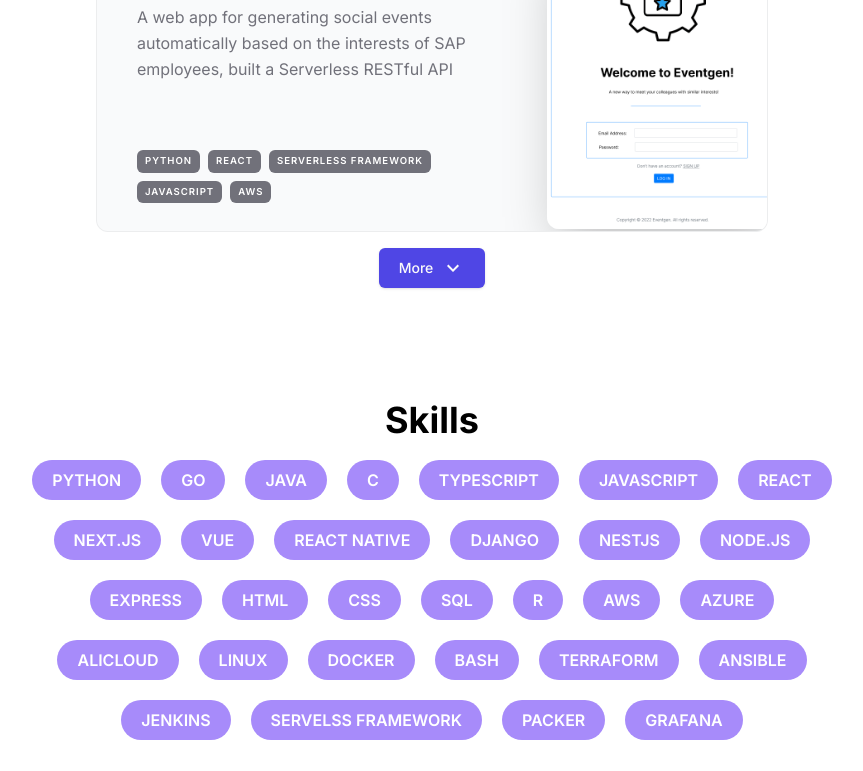
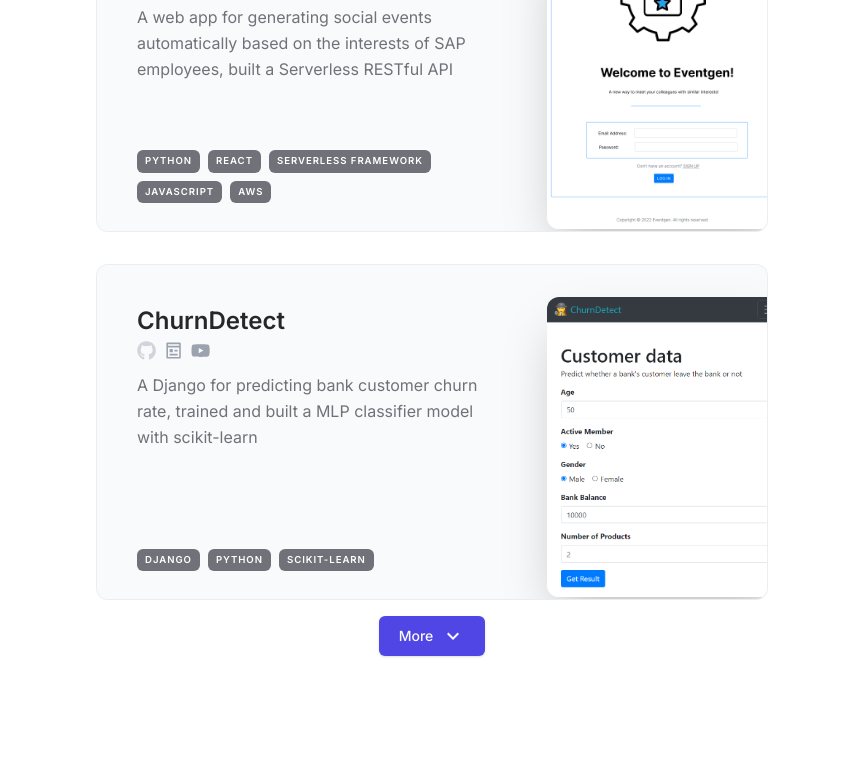
Before and after one commit to jayjang0209/porfolio-website, a Next.js app: page / in a window 1280 px wide. Shown: the part 2456-3227 px from the top of the page, without its empty margins (208-1071 px from the left). Built offline with nearby package versions, Linux system fonts and the light colour scheme.

Commit message:
increase displayed projects num

```diff
--- a/components/projects.tsx
+++ b/components/projects.tsx
@@ -6,7 +6,7 @@ import Project from "./project";
 import { useSectionInView } from "@/lib/hooks";
 import { MdExpandMore, MdExpandLess } from "react-icons/md";
 
-const projectNumberToShow = 3;
+const projectNumberToShow = 4;
 
 export default function Projects() {
   const { ref } = useSectionInView("Projects", 0.15);
```
